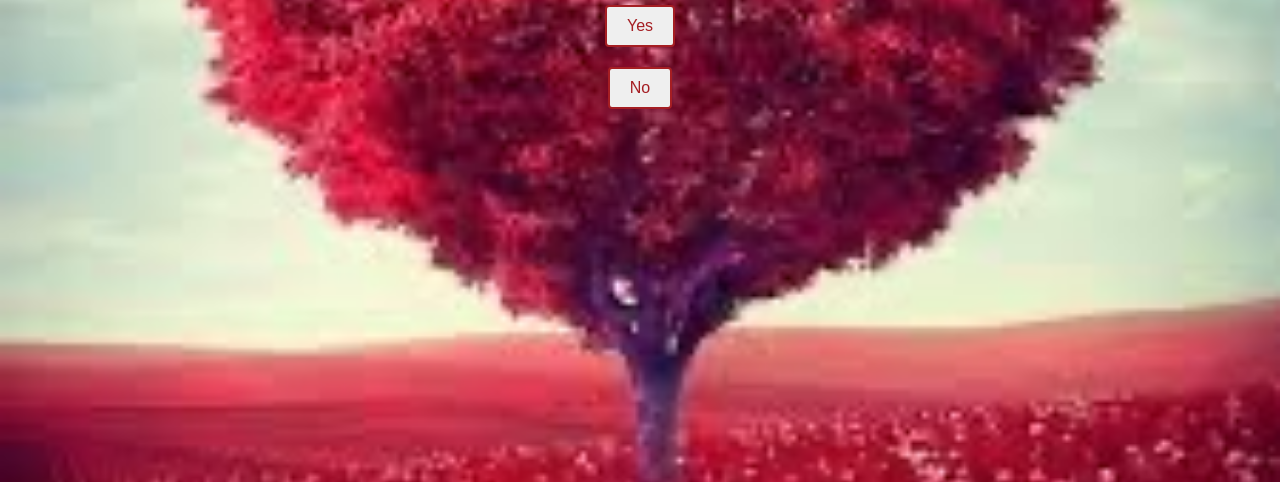
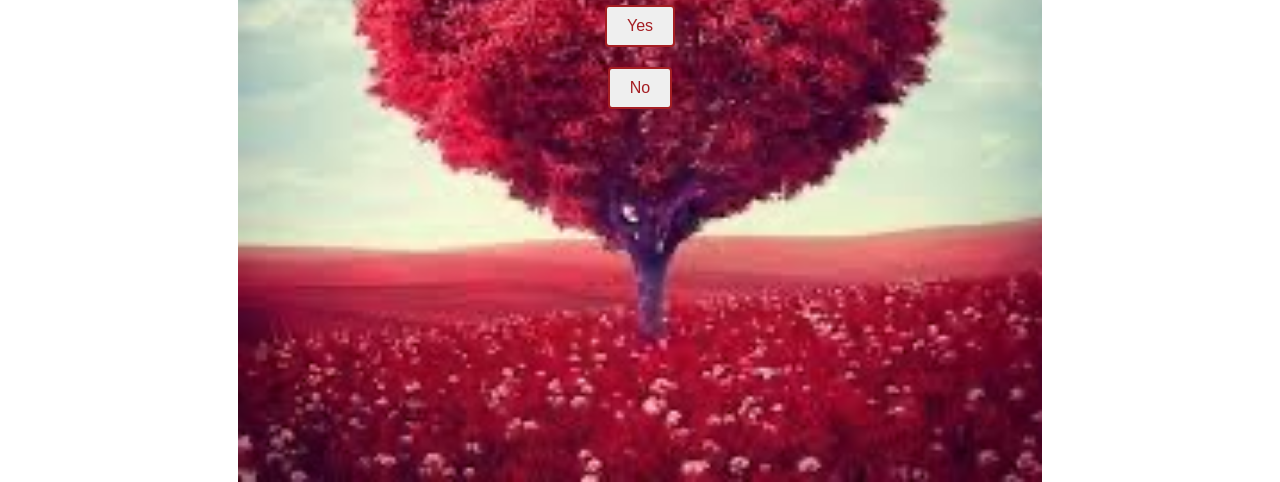
Before and after one commit to Ciaraerica23/sProjects, a plain HTML site: page index.html in a window 1280 px wide. Shown: the part 318-800 px from the top of the page. Drawn offline with Linux system fonts and the light colour scheme.

Commit message:
Update styles.css

```diff
--- a/styles.css
+++ b/styles.css
@@ -7,9 +7,10 @@ body, html {
 
 body {
     background-image: url(valen.JPG);
-    background-size: cover;
+    background-size: contain;
     background-repeat: no-repeat;
     background-position: center center;
+    height: 100vh;
 }
 
 h1 {
```
